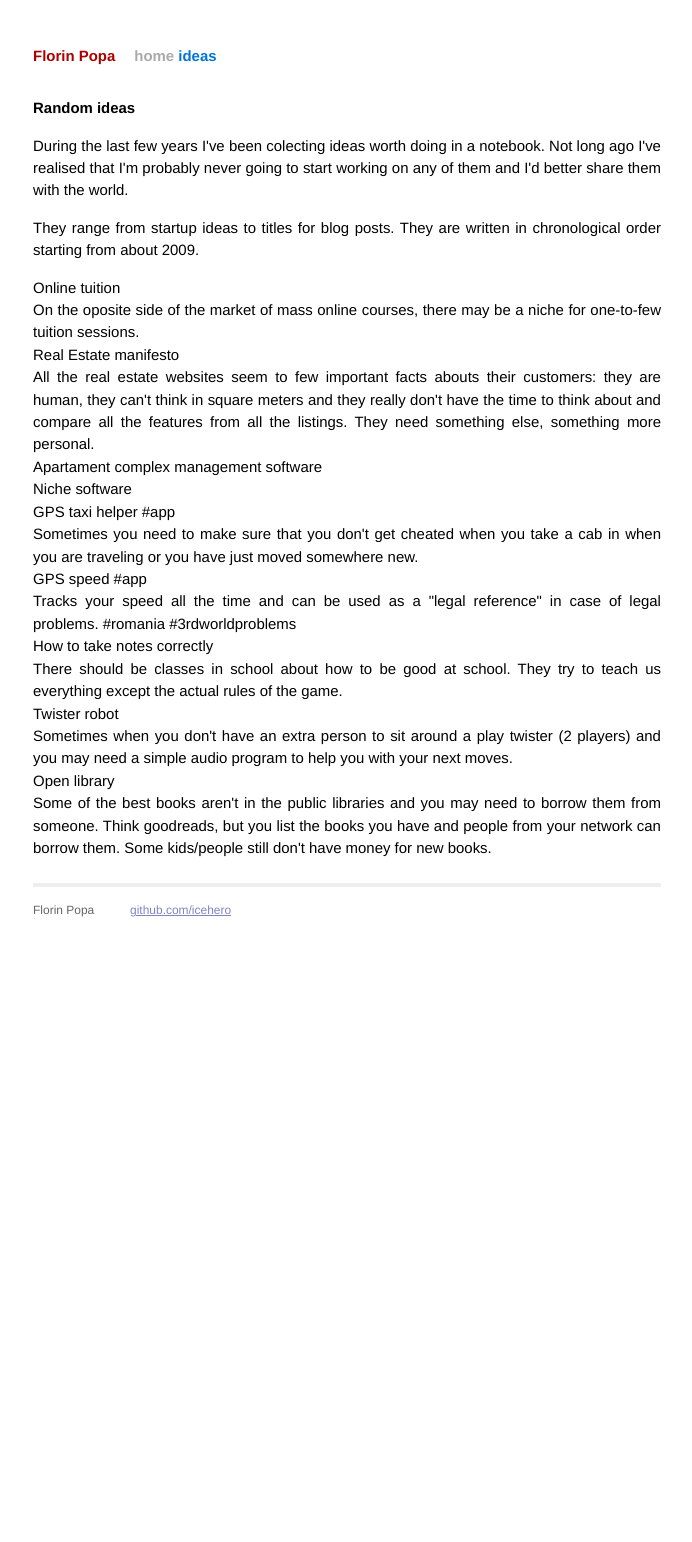
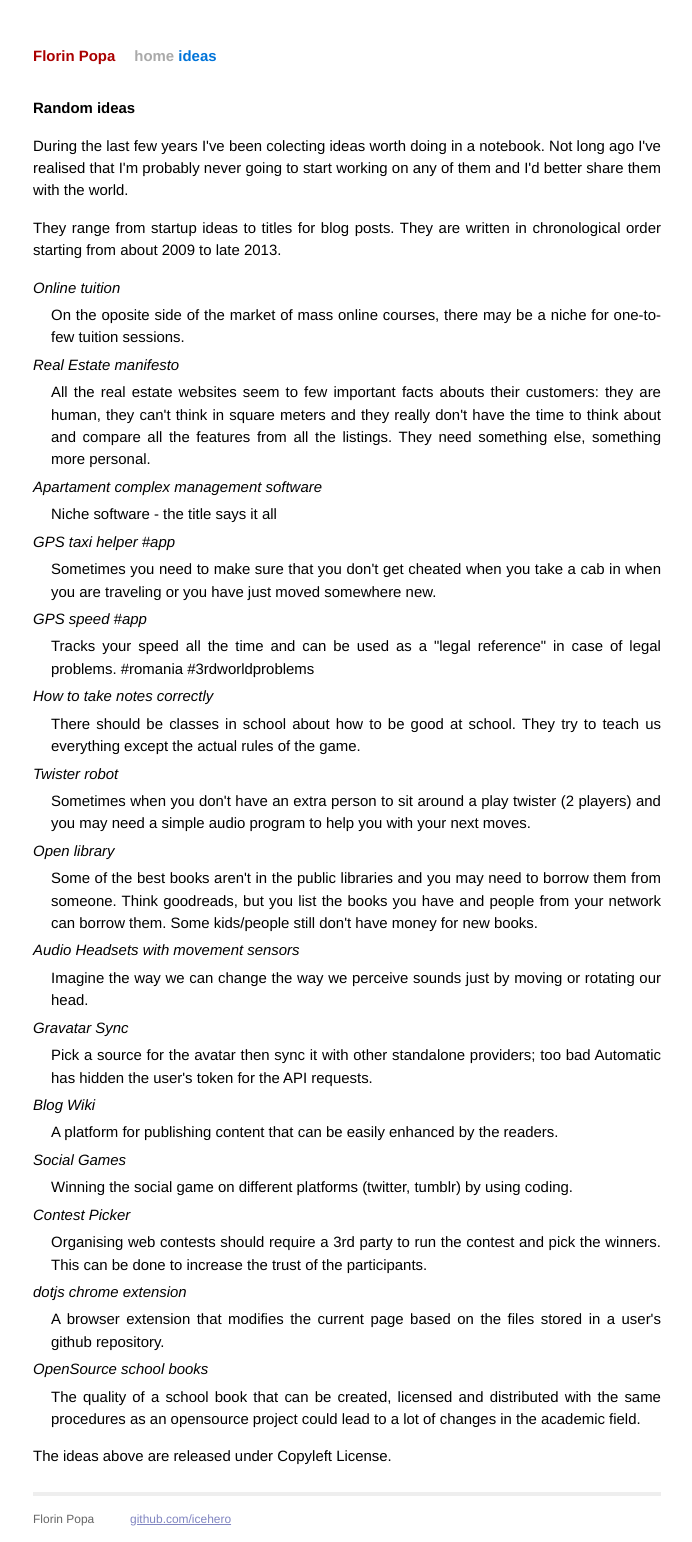
Before and after one commit to FlorinPopaCodes/icehero.github.io, a Jekyll site: the page built from ideas.html, in a window 1280 px wide. Shown: the whole page, without its empty margins (293-985 px from the left). Built offline with Jekyll 4.4.1, drawn with Linux system fonts in a browser that asks for light colours; Markdown is read by kramdown in place of the engine named in the settings; before the commit the page ends 945 px from its top, so only the background shows below that.

Commit message:
Finished adding the ideas page

```diff
--- a/css/main.css
+++ b/css/main.css
@@ -163,3 +163,10 @@ a:visited { color: #B10DC9; }
 .post pre.terminal code {
   background-color: #333;
 }
+dl dt {
+  font-style: italic
+}
+dl dd {
+  display: block;
+  margin: 5px 0 5px 18px;
+}
--- a/ideas.html
+++ b/ideas.html
@@ -6,7 +6,7 @@ title: Ideas
 <div id="home">
   <h1>Random ideas</h1>
   <p>During the last few years I've been colecting ideas worth doing in a notebook. Not long ago I've realised that I'm probably never going to start working on any of them and I'd better share them with the world.</p>
-  <p>They range from startup ideas to titles for blog posts. They are written in chronological order starting from about 2009.<p>
+  <p>They range from startup ideas to titles for blog posts. They are written in chronological order starting from about 2009 to late 2013.<p>
   <dl>
     <dt>Online tuition</dt>
     <dd>On the oposite side of the market of mass online courses, there may be a niche for one-to-few tuition sessions.</dd>
@@ -15,7 +15,7 @@ title: Ideas
     <dd>All the real estate websites seem to few important facts abouts their customers: they are human, they can't think in square meters and they really don't have the time to think about and compare all the features from all the listings. They need something else, something more personal.</dd>
 
     <dt>Apartament complex management software</dt>
-    <dd>Niche software</dd>
+    <dd>Niche software - the title says it all</dd>
 
     <dt>GPS taxi helper #app<dt>
     <dd>Sometimes you need to make sure that you don't get cheated when you take a cab in when you are traveling or you have just moved somewhere new.</dd>
@@ -32,6 +32,26 @@ title: Ideas
     <dt>Open library</dt>
     <dd>Some of the best books aren't in the public libraries and you may need to borrow them from someone. Think goodreads, but you list the books you have and people from your network can borrow them. Some kids/people still don't have money for new books.</dd>
 
+    <dt>Audio Headsets with movement sensors</dt>
+    <dd>Imagine the way we can change the way we perceive sounds just by moving or rotating our head.</dd>
 
+    <dt>Gravatar Sync</dt>
+    <dd>Pick a source for the avatar then sync it with other standalone providers; too bad Automatic has hidden the user's token for the API requests.</dd>
+
+    <dt>Blog Wiki</dt>
+    <dd>A platform for publishing content that can be easily enhanced by the readers.</dd>
+
+    <dt>Social Games</dt>
+    <dd>Winning the social game on different platforms (twitter, tumblr) by using coding.</dd>
+
+    <dt>Contest Picker</dt>
+    <dd>Organising web contests should require a 3rd party to run the contest and pick the winners. This can be done to increase the trust of the participants.</dd>
+
+    <dt>dotjs chrome extension</dt>
+    <dd>A browser extension that modifies the current page based on the files stored in a user's github repository.</dd>
+
+    <dt>OpenSource school books</dt>
+    <dd>The quality of a school book that can be created, licensed and distributed with the same procedures as an opensource project could lead to a lot of changes in the academic field.</dd>
   </dl>
+  <p>The ideas above are released under Copyleft License.</p>
 </div>
```
